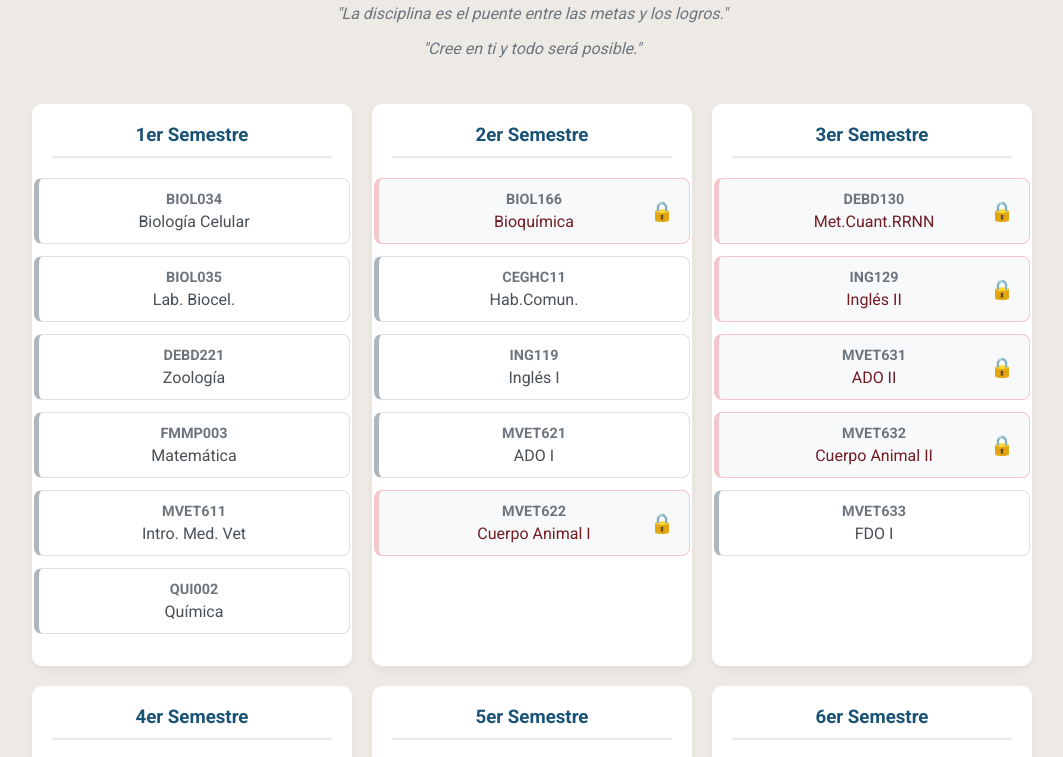
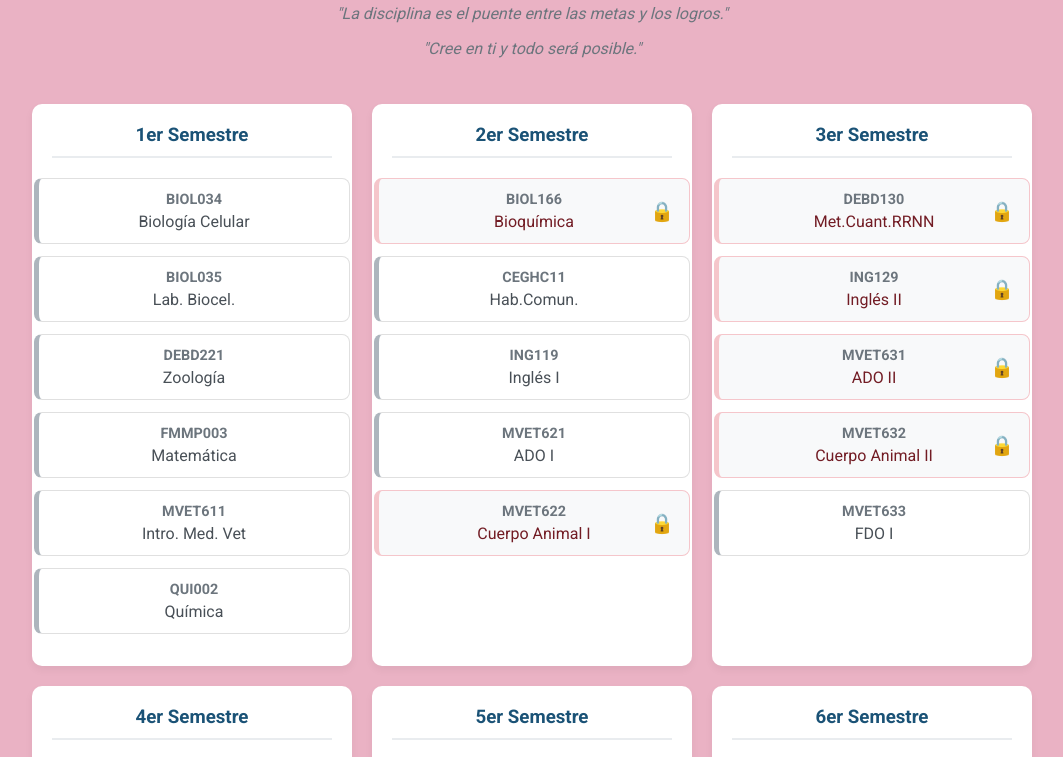
Before and after one commit to DieegooCh/Plan-de-Estudios, a plain HTML site: page index.html in a window 1280 px wide. Shown: the part 155-912 px from the top of the page, without its empty margins (108-1171 px from the left). Drawn offline with Linux system fonts and the light colour scheme.

Commit message:
Update estilos.css

```diff
--- a/estilos.css
+++ b/estilos.css
@@ -1,7 +1,7 @@
 /* Estilos Generales con Tema Claro */
 body {
     font-family: 'Roboto', sans-serif;
-    background-color: #EDEAE6; /* <<--- LÍNEA ACTUALIZADA CON EL NUEVO COLOR */
+    background-color: #EAB2C4; /* <<--- LÍNEA ACTUALIZADA CON EL COLOR ROSADO */
     color: #333;
     margin: 0;
     padding: 20px;
```
